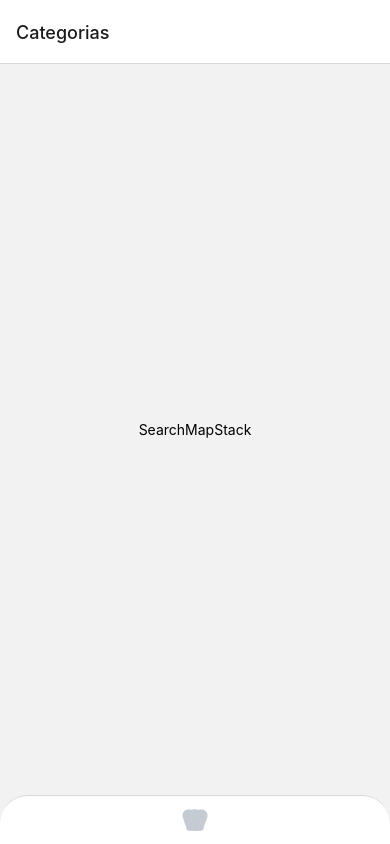
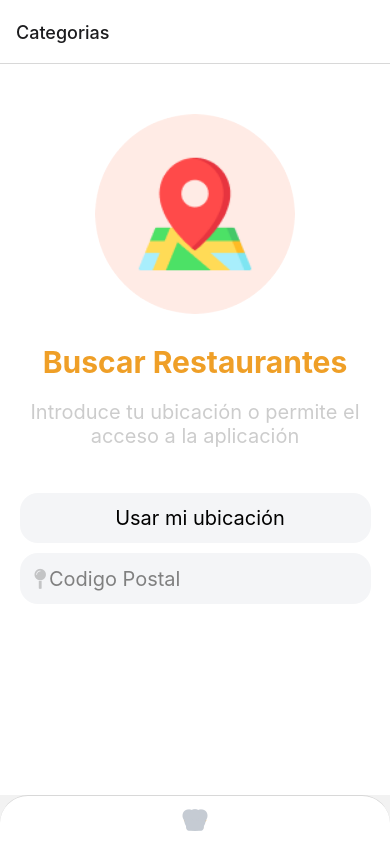
Before and after one commit to UbaDev/cook-restaurants, a React Native app: screen /SearchMapStack in a window 390 px wide. Built offline with nearby package versions, Linux system fonts and the light colour scheme.

Commit message:
Pantallas ok

```diff
--- a/src/navigation/stacks/SearchMapNearStack.js
+++ b/src/navigation/stacks/SearchMapNearStack.js
@@ -1,12 +1,67 @@
-import { StyleSheet, Text, View } from 'react-native'
+import { StyleSheet, Text, View,Image,TouchableOpacity } from 'react-native'
 import React from 'react'
 
 export default function SearchMapNearStack() {
   return (
-    <View style={{ flex: 1, justifyContent: "center", alignItems: "center" }}>
-      <Text>SearchMapNearStack</Text>
+    <View style={{ flex: 1, backgroundColor: "white" }}>
+     <View style={styles.containermapa}>
+        <Image source={require("../../../assets/images/Map.png")} style={styles.mapa}/>
+     </View>
+
+
+    <View style={{marginHorizontal: 20}}>
+    <TouchableOpacity style={{flexDirection: "row", alignItems: "center", marginTop: 30}}>
+          <View style={{ backgroundColor: "#EF9F27", height: 14, width: 14, borderRadius: 50}}></View>
+          <View>
+            <Text style={{ marginLeft: 20 }}>Burguer King - Av. pie de la cuesta</Text>
+            <Text style={{ marginLeft: 20, marginTop: 10, fontSize: 12, color: "gray" }}>Restaurante - 13:00 PM</Text>
+          </View>
+        </TouchableOpacity>
+
+        <TouchableOpacity style={{flexDirection: "row", alignItems: "center", marginTop: 30,}}>
+          <View style={{ backgroundColor: "#EF9F27", height: 14, width: 14, borderRadius: 50}}></View>
+          <View>
+            <Text style={{ marginLeft: 20 }}>Burguer King - Av. pie de la cuesta</Text>
+            <Text style={{ marginLeft: 20, marginTop: 10, fontSize: 12, color: "gray" }}>Restaurante - 13:00 PM</Text>
+          </View>
+        </TouchableOpacity>
+
+        <TouchableOpacity style={{flexDirection: "row", alignItems: "center", marginTop: 30,}}>
+          <View style={{ backgroundColor: "#EF9F27", height: 14, width: 14, borderRadius: 50}}></View>
+          <View>
+            <Text style={{ marginLeft: 20 }}>Burguer King - Av. pie de la cuesta</Text>
+            <Text style={{ marginLeft: 20, marginTop: 10, fontSize: 12, color: "gray" }}>Restaurante - 13:00 PM</Text>
+          </View>
+        </TouchableOpacity>
+
+        <TouchableOpacity style={{flexDirection: "row", alignItems: "center", marginTop: 30,}}>
+          <View style={{ backgroundColor: "#EF9F27", height: 14, width: 14, borderRadius: 50}}></View>
+          <View>
+            <Text style={{ marginLeft: 20 }}>Burguer King - Av. pie de la cuesta</Text>
+            <Text style={{ marginLeft: 20, marginTop: 10, fontSize: 12, color: "gray" }}>Restaurante - 13:00 PM</Text>
+          </View>
+        </TouchableOpacity>
+
+        <TouchableOpacity style={{flexDirection: "row", alignItems: "center", marginTop: 30,}}>
+          <View style={{ backgroundColor: "#EF9F27", height: 14, width: 14, borderRadius: 50}}></View>
+          <View>
+            <Text style={{ marginLeft: 20 }}>Burguer King - Av. pie de la cuesta</Text>
+            <Text style={{ marginLeft: 20, marginTop: 10, fontSize: 12, color: "gray" }}>Restaurante - 13:00 PM</Text>
+          </View>
+        </TouchableOpacity>
+
+
+
+
+    </View>
+
+
     </View>
   );
 }
 
-const styles = StyleSheet.create({})
+const styles = StyleSheet.create({
+  mapa: {
+    width: "100%"
+  }
+})
--- a/src/navigation/stacks/SearchMapStack.js
+++ b/src/navigation/stacks/SearchMapStack.js
@@ -1,12 +1,105 @@
-import { StyleSheet, Text, View } from 'react-native'
+import { StyleSheet, Text, View, Image, TextInput} from 'react-native'
 import React from 'react'
+import { TouchableOpacity } from 'react-native-gesture-handler';
+import Icon from 'react-native-vector-icons/FontAwesome';
+import { useNavigation } from "@react-navigation/native";
 
 export default function SearchMapStack() {
+  const navigation = useNavigation();
+
+  const goMaps = () => {
+    navigation.navigate("SearchMapNearStack");
+  }
+
   return (
-    <View style={{ flex: 1, justifyContent: "center", alignItems: "center" }}>
-      <Text>SearchMapStack</Text>
+    <View style={{ flex: 1, backgroundColor:"#ffffff" }}>
+      <View style={styles.perfil}>
+        <Image source={require("../../../assets/images/iconmapa.png")} style={styles.image} />
+      </View>
+      <View style={styles.containertext}>
+        <Text style={styles.text1}>Buscar Restaurantes</Text>
+        <Text style={styles.text2}>Introduce tu ubicación o permite el acceso a la aplicación</Text>
+      </View>
+
+      <TouchableOpacity style={styles.locationButton} onPress={goMaps}>
+        <Text style={styles.text3}>Usar mi ubicación</Text>
+      </TouchableOpacity>
+
+      <View style={styles.inputContainer}>
+        <Icon name="map-pin" size={20} color="rgba(0,0,0,0.2)" style={styles.icon} />
+        <TextInput
+          placeholder="Codigo Postal"
+          style={styles.input}
+        />
+      </View>
     </View>
   );
 }
 
-const styles = StyleSheet.create({})
+const styles = StyleSheet.create({
+  perfil: {
+    alignItems: "center",
+    marginTop: 50,
+    marginBottom: 30,
+  },
+  image: {
+    width: 200,
+    height: 200,
+    borderRadius: 100,
+  },
+  containertext: {
+    alignItems: "center",
+    marginBottom: 15,
+  },
+  text1:{
+    fontSize: 30,
+    fontWeight: "bold",
+    color: "#EF9F27",
+    marginBottom: 20,
+  },
+  text2:{
+    fontSize: 20,
+    color: "rgba(0,0,0,0.2)",
+    textAlign: "center",
+  },
+  text3:{
+    fontSize: 20,
+    color: "black",
+    textAlign: "center",
+    marginLeft: 10,
+  },
+  locationButton: {
+    marginTop: 30,
+    alignItems: 'center',
+    backgroundColor: '#F4F5F7',
+    borderRadius: 18,
+    borderColor: 'gray',
+    width: "90%",
+    height: 50,
+    justifyContent: 'center',
+    alignSelf: 'center',
+  },
+  inputContainer: {
+    flexDirection: 'row',
+    alignItems: 'center',
+    backgroundColor: '#F4F5F7',
+    borderRadius: 18,
+    borderColor: 'gray',
+    width: "90%",
+    height: "7%",
+    alignSelf: 'center',
+    marginVertical: 10,
+  },
+  input: {
+    color: 'gray',
+    padding: 10,
+    flex: 1,
+    fontSize: 20,
+    left:10,
+  },
+  icon: {
+    marginRight: 8,
+    left: 15,
+    fontSize: 20,
+  },
+});
```
Also changed, not shown: assets/images/Map.png (added), assets/images/iconmapa.png (added).
